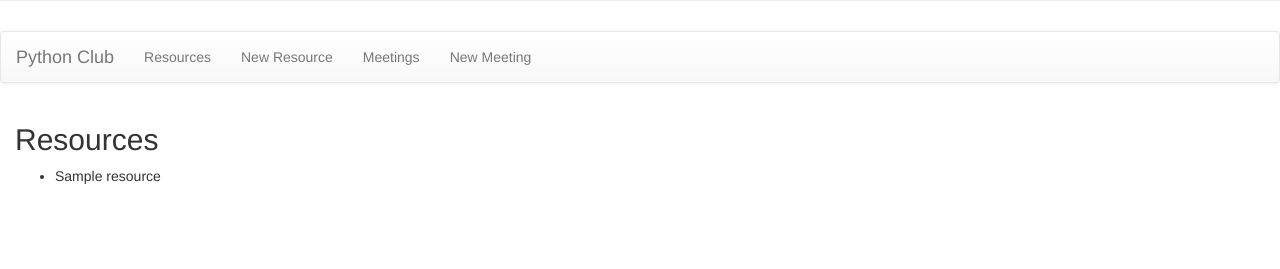
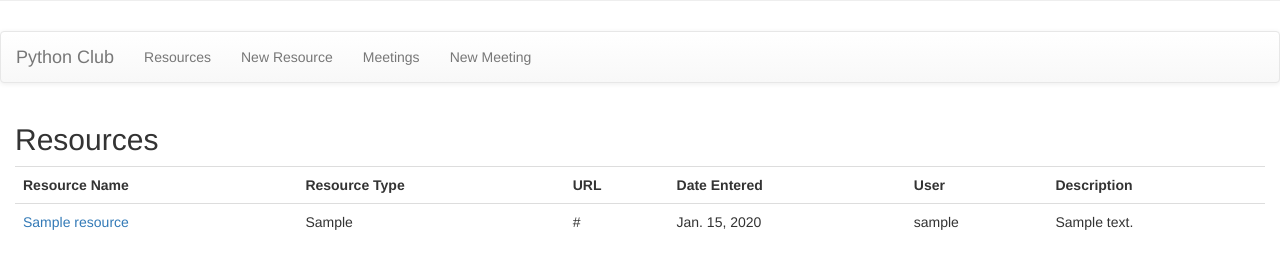
Before and after one commit to Grimwood73/IT112, a Django app: page /club/resources/ in a window 1280 px wide. Shown: the part 194-463 px from the top of the page. Run offline with Django 4.2, Linux system fonts and the light colour scheme; tables that the repository leaves empty hold one stand-in row (values such as "Sample post"); some libraries are stand-ins or nearby versions.

Commit message:
Resource details commit

```diff
--- a/club/templates/club/resources.html
+++ b/club/templates/club/resources.html
@@ -1,10 +1,33 @@
 {% extends 'base.html' %}
 {% block content %}
 <h2>Resources</h2>
+<table class="table">
+    <tr>
+        <th>Resource Name</th>
+        <th>Resource Type</th>
+        <th>URL</th>
+        <th>Date Entered</th>
+        <th>User</th>
+        <th>Description</th>
+    </tr>
+    {% for p in resource_list %}
+        <tr>
+        <td><a href="{% url 'resourcedetails' id=p.id %}">{{p.resourcename}}</a></td>
+        <td>{{p.resourcetype}}</td>
+        <td>{{p.url}}</td>
+        <td>{{p.dateentered}}</td>
+        <td>{{p.userid}}</td>
+        <td>{{p.description}}</td>
+        </tr>
+    {% endfor %}
+</table>
+
+{% endblock %}
+
+<!--
 <ul>
     {% for p in resource_list %}
         <li>{{ p.resourcename }}</li>
     {% endfor %}
 </ul>
-
-{% endblock %}
+-->
--- a/club/urls.py
+++ b/club/urls.py
@@ -6,6 +6,7 @@ urlpatterns = [
     path('resources/', views.resources, name='resources'),
     path('meetings/', views.meetings, name='meetings'),
     path('meetingdetails/<int:id>', views.meetingdetails, name='meetingdetails'),
+    path('resourcedetails/<int:id>', views.resourcedetails, name='resourcedetails'),
     path('newresource/', views.newResource, name='newresource'),
     path('newmeeting/', views.newMeeting, name='newmeeting')
 ]
--- a/club/views.py
+++ b/club/views.py
@@ -24,6 +24,13 @@ def meetingdetails(request, id):
     }
     return render(request, 'club/meetingdetails.html', context=context)
 
+def resourcedetails(request, id):
+    prod=get_object_or_404(Resource, pk=id)
+    context={
+        'prod' : prod,
+    }
+    return render(request, 'club/resourcedetails.html', context=context)
+
 def newMeeting(request):
     form=MeetingForm
 
```
Also changed, not shown: club/templates/club/resourcedetails.html (added, +10 -0 lines).
